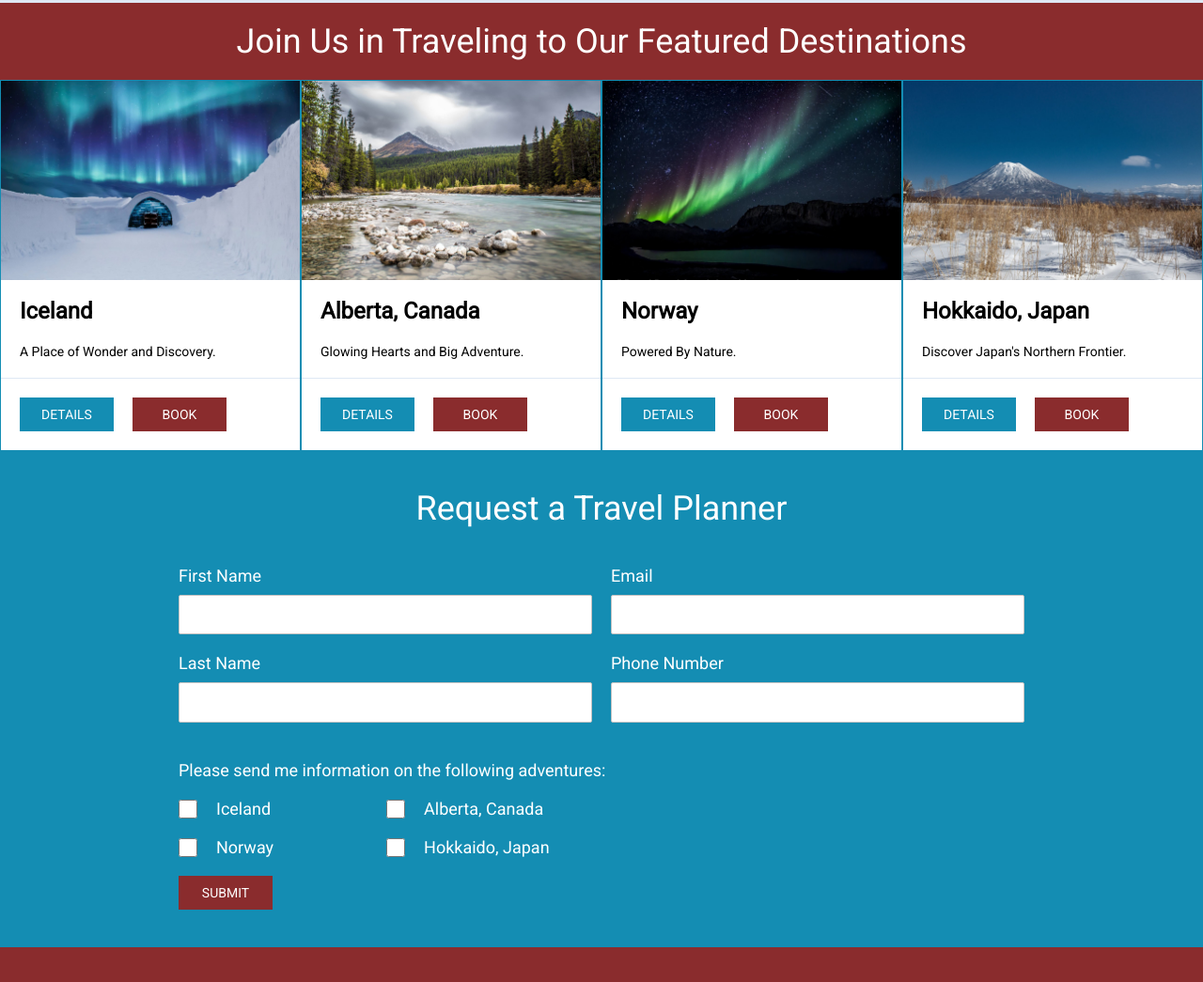
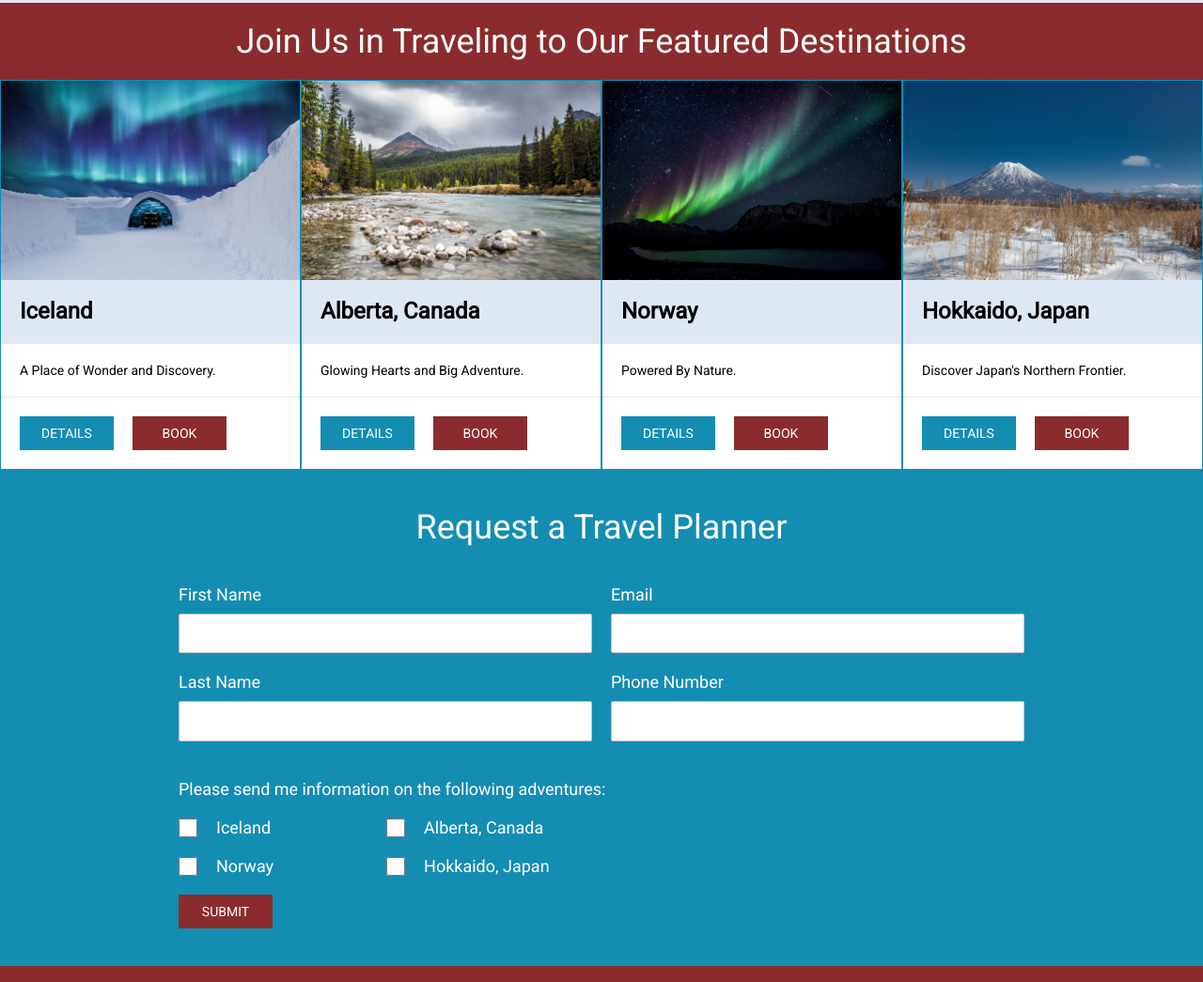
Before and after one commit to val-l-hosler/Responsive-Travel-Planner-Website-Homepage, a plain HTML site: page index.html in a window 1280 px wide. Shown: the part 651-1696 px from the top of the page at 94% size. Drawn offline with Linux system fonts and the light colour scheme.

Commit message:
Fixed city divs' H3 background

```diff
--- a/css/style.css
+++ b/css/style.css
@@ -351,6 +351,11 @@ q {
         flex-direction: row;
     }
 
+    .cities-div h3 {
+        background-color: #DEE8F4;
+        padding: 20px;
+    }
+
     .checkbox-input-rows {
         flex-direction: row;
     }
--- a/index.html
+++ b/index.html
@@ -37,7 +37,7 @@
     <div class="cities-container">
         <div class="cities">
             <img src="images/iceland.jpg" alt="Iceland image"/>
-            <div> <!-- This makes it remain in column in mobile -->
+            <div class="cities-div"> <!-- This makes it remain in column in mobile -->
                 <h3>Iceland</h3>
                 <p>
                     A Place of Wonder and Discovery.
@@ -50,7 +50,7 @@
         </div>
         <div class="cities">
             <img src="images/canada.jpg" alt="Alberta image"/>
-            <div> <!-- This makes it remain in column in mobile -->
+            <div class="cities-div"> <!-- This makes it remain in column in mobile -->
                 <h3>Alberta, Canada</h3>
                 <p>
                     Glowing Hearts and Big Adventure.
@@ -63,7 +63,7 @@
         </div>
         <div class="cities">
             <img src="images/norway.jpg" alt="Norway image"/>
-            <div> <!-- This makes it remain in column in mobile -->
+            <div class="cities-div"> <!-- This makes it remain in column in mobile -->
                 <h3>Norway</h3>
                 <p>
                     Powered By Nature.
@@ -76,7 +76,7 @@
         </div>
         <div class="cities">
             <img src="images/hokkaido.jpg" alt="Hokkaido image"/>
-            <div> <!-- This makes it remain in column in mobile -->
+            <div class="cities-div"> <!-- This makes it remain in column in mobile -->
                 <h3>Hokkaido, Japan</h3>
                 <p>
                     Discover Japan's Northern Frontier.
```
